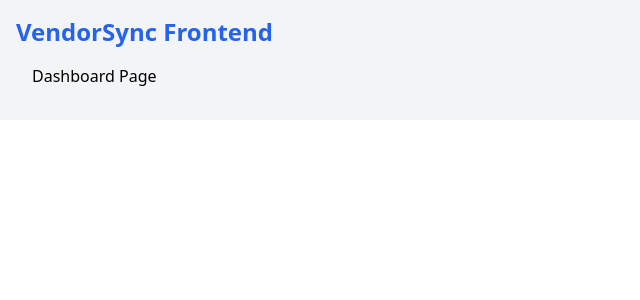
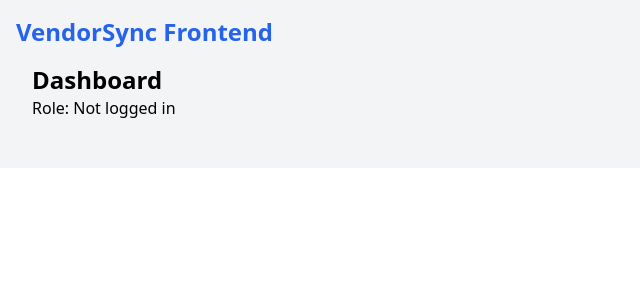
Before and after one commit to JACKMUNGAI001/Vendor-Sync-Frontend, a React (Create React App) app: page /dashboard in a window 1280 px wide. Shown: the top 300 px of the page, without its empty margins (0-640 px from the left). Built offline with nearby package versions, Linux system fonts and the light colour scheme.

Commit message:
Add Dashboard page and integrate Dashboard component

```diff
--- a/src/pages/Dashboard.js
+++ b/src/pages/Dashboard.js
@@ -1,7 +1,8 @@
 import React from 'react';
+import Dashboard from '../components/Dashboard';
 
 function DashboardPage() {
-  return <div className="p-4">Dashboard Page</div>;
+  return <Dashboard />;
 }
 
 export default DashboardPage;
```
